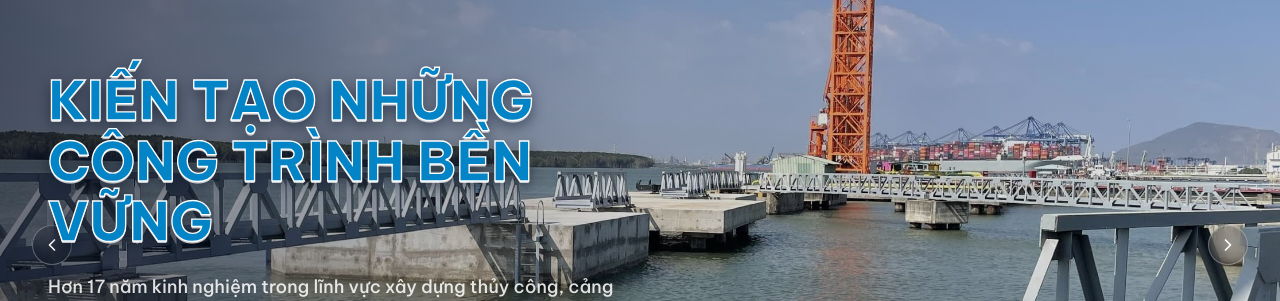
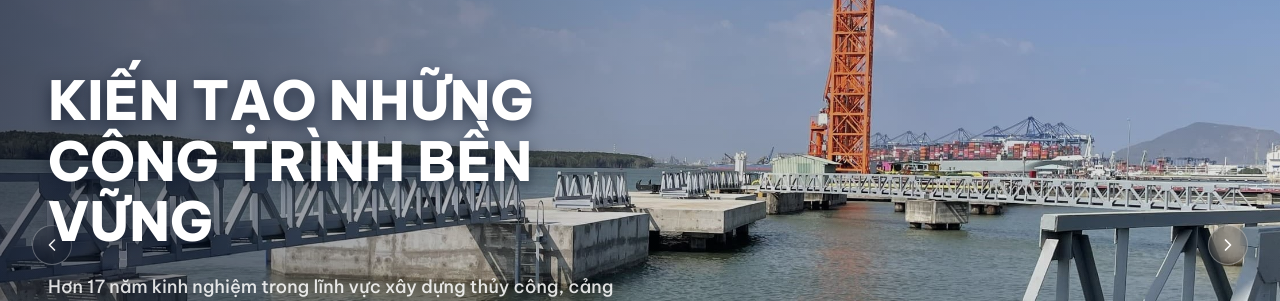
Before and after one commit to phatbt237/huuthanhco, a Next.js app: page / in a window 1280 px wide. Shown: the part 251-552 px from the top of the page. Built offline with nearby package versions, Linux system fonts and the light colour scheme; no server answers.

Commit message:
Đổi tiêu đề Hero sang màu trắng

```diff
--- a/sections/HeroSection.tsx
+++ b/sections/HeroSection.tsx
@@ -146,10 +146,9 @@ export default function HeroSection({ initialSettings }: { initialSettings?: Set
       <div className="relative z-20 mx-auto w-full max-w-7xl px-6 text-left text-white sm:px-8 lg:px-12">
         <div className="w-full min-w-0 max-w-[calc(100vw-3rem)] pt-16 sm:max-w-2xl md:pt-20 lg:pt-24">
         <motion.h1
-          className="mb-5 max-w-[16ch] break-words text-[30px] font-extrabold uppercase leading-[1.12] text-[#0284c7] [overflow-wrap:anywhere] sm:text-4xl md:text-[44px] lg:text-5xl xl:text-[54px]"
+          className="mb-5 max-w-[16ch] break-words text-[30px] font-extrabold uppercase leading-[1.12] text-white [overflow-wrap:anywhere] sm:text-4xl md:text-[44px] lg:text-5xl xl:text-[54px]"
           style={{
-            WebkitTextStroke: "1.35px #ffffff",
-            textShadow: "0 2px 0 rgba(255, 255, 255, 0.72), 0 5px 14px rgba(15, 23, 42, 0.68)",
+            textShadow: "0 5px 16px rgba(15, 23, 42, 0.72)",
           }}
           initial={false}
           animate={{ opacity: 1, y: 0 }}
```
